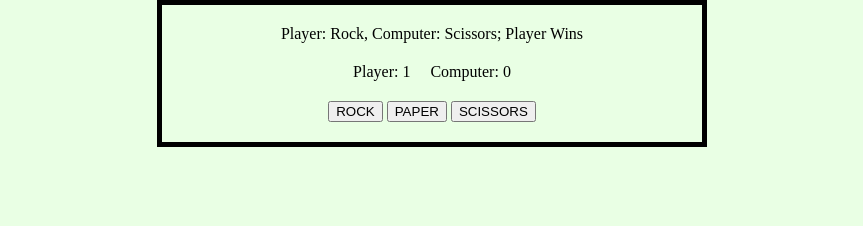
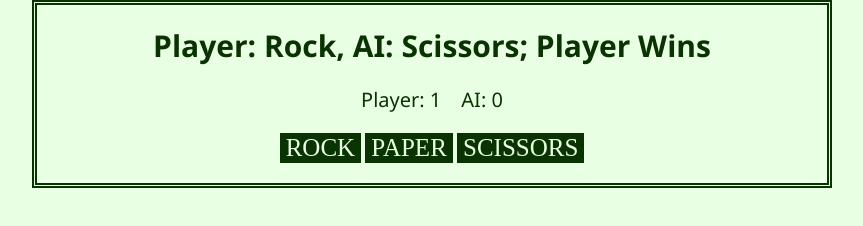
Before and after one commit to AlanEnar/rockpaperscissors, a plain HTML site: page index.html in a window 1280 px wide. Both pictures are taken after a click on the button "ROCK". Shown: the whole page, without its empty margins (208-1071 px from the left). Drawn offline with Linux system fonts and the light colour scheme.

Commit message:
Juice everything up with a spiffy green UX theme

```diff
--- a/rpsGame.js
+++ b/rpsGame.js
@@ -10,12 +10,12 @@ function editLastRoundDiv (text){
 
 function editResults (pScore, cScore){
     playerScoreDiv.textContent = "Player: " + pScore;
-    computerScoreDiv.textContent = "Computer: " + cScore;
+    computerScoreDiv.textContent = "AI: " + cScore;
 }
 
 // Game variables and functions
 let choices = ["Rock", "Paper", "Scissors"];
-let outcomes = ["Player Wins", "Tie", "Computer Wins"];
+let outcomes = ["Player Wins", "Tie", "AI Wins"];
 let computerScore = 0;// Used to determine who wins 5 rounds first
 let playerScore = 0;
 
@@ -92,12 +92,12 @@ function game (input){
 
     // Use the three variables and the arrays of choices and outcomes to log the game.
     editResults(playerScore, computerScore)
-    editLastRoundDiv("Player: " + choices[pd] + ", Computer: " + choices[cd] + "; " + outcomes[round]);
+    editLastRoundDiv("Player: " + choices[pd] + ", AI: " + choices[cd] + "; " + outcomes[round]);
 
     // Check to see if an entity has won five rounds;
     if (playerScore >= 5 || computerScore >= 5){
         // If so, figure out which entity won
-        let winner = computerScore > playerScore ? "Computer" : "Player";
+        let winner = computerScore > playerScore ? "AI" : "Player";
 
         // Create a pop-up announcing the winner
         alert(winner + " Wins! \nClose pop-up to play a new game.");
--- a/styles.css
+++ b/styles.css
@@ -4,10 +4,12 @@
 
 body {
     background-color: rgb(233, 255, 228);
+    color: #093300;
+    font-family:'Segoe UI', Tahoma, Geneva, Verdana, sans-serif;
 }
 
 main {
-    width: 500px;
+    width: 750px;
     margin: auto;
 
     padding: 20px;
@@ -16,13 +18,28 @@ main {
     align-items: center;
     gap: 20px;
 
-    border-color: black;
+    border-color:  #093300;
     border-width: 5px;
-    border-style: solid;
+    border-style: double;
+}
+
+button {
+    background-color:  #093300;
+    color: #e9ffe4;
+    border: none;
+    font-family: 'Times New Roman', Times, serif;
+    font-size: 25px;
+}
+
+#last-round {
+    font-size: 30px;
+    font-weight: bold;
 }
 
 #results {
+    justify-content: space-around;
     display: flex;
-    justify-content: space-around;
     gap: 20px;
+
+    font-size: 20px;
 }
```
